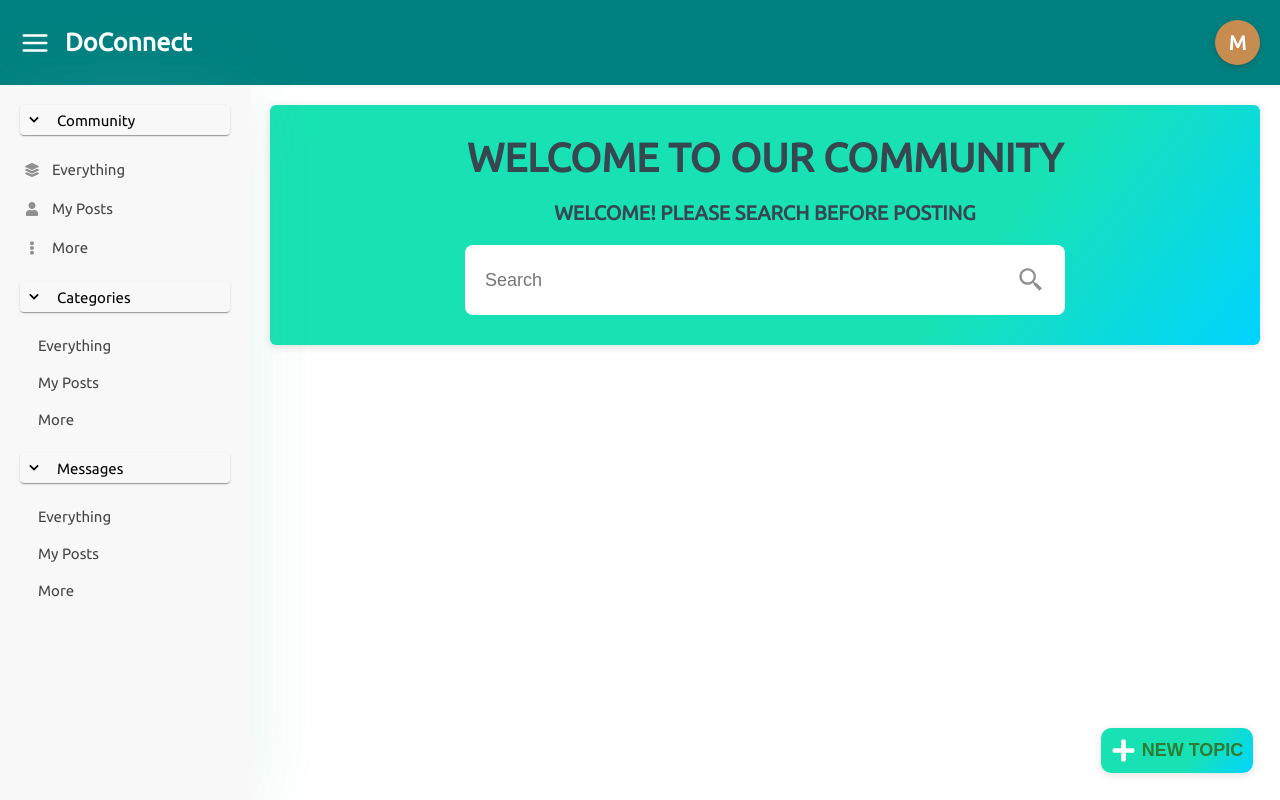
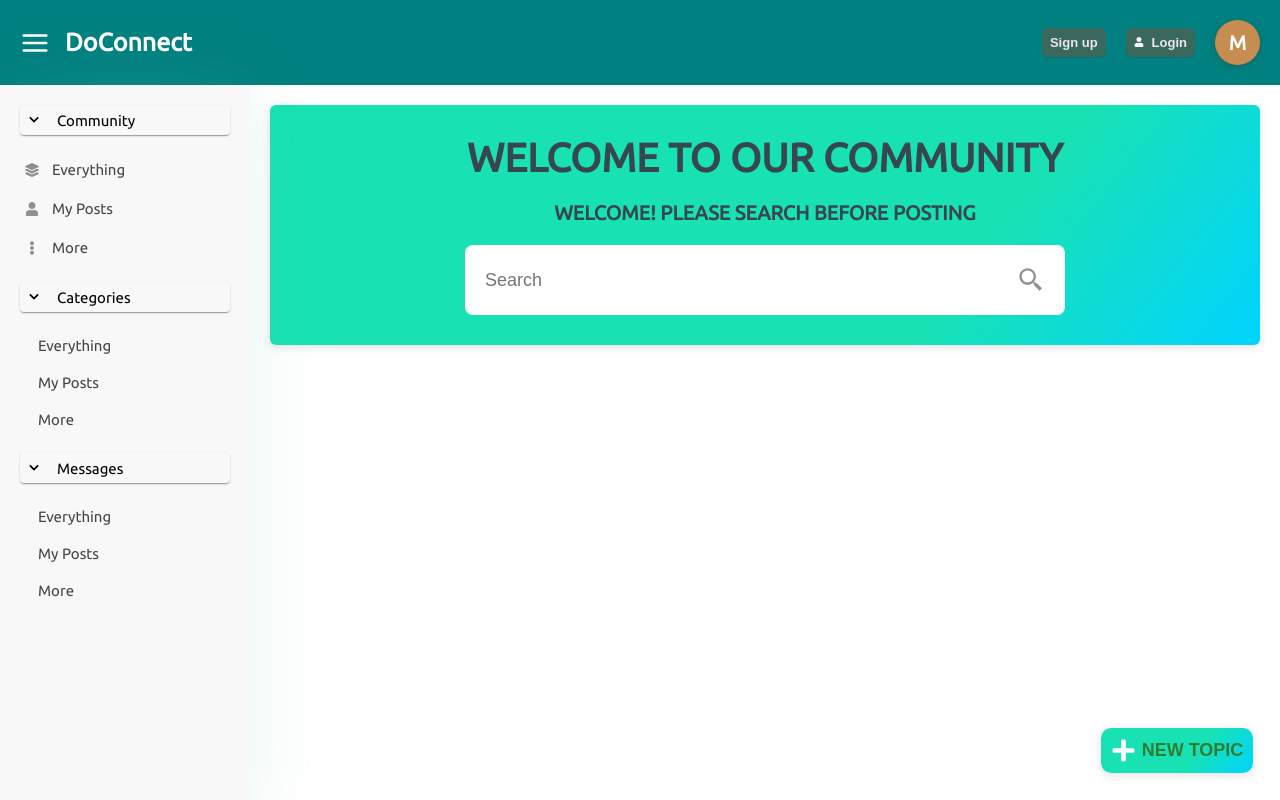
Before and after one commit to mhdZhHan/do-connect, a Next.js app in the folder client/: page / in a window 1280 px wide. Shown: the top 800 px of the page. Built offline with nearby package versions, Linux system fonts and the light colour scheme.

Commit message:
Start dev auth form

```diff
--- a/client/app/layout.js
+++ b/client/app/layout.js
@@ -1,10 +1,11 @@
 "use client"
 import { useEffect, useState } from 'react'
 import '@/styles/global.scss'
-import { Header, Sidebar, Footer, CreateButton } from "@/components"
+import { Header, Sidebar, Footer, CreateButton, AuthForm } from "@/components"
 
 export default function RootLayout({ children }) {
 	const [isSidebarOpen, setIsSidebarOpen] = useState(false)
+	const [isAuthFormOpen, setIsAuthFormOpen] = useState(false)
 	const [windowWidth] = useState(window.innerWidth)
 
 	useEffect(() => {
@@ -18,19 +19,28 @@ export default function RootLayout({ children }) {
 	  setIsSidebarOpen(!isSidebarOpen)
 	}
 
+	const toggleAuthForm = () => {
+		setIsAuthFormOpen(!isAuthFormOpen)
+	}
+
 	return (
 		<html lang="en">
 			<body className='layout light'>
 				<div className="layout__container">
-					<Header isSidebarOpen={isSidebarOpen} toggleSidebar={toggleSidebar} />
+					<Header
+						isSidebarOpen={isSidebarOpen}
+						toggleSidebar={toggleSidebar}
+						toggleAuthForm={toggleAuthForm}
+					/>
 					<Sidebar isSidebarOpen={isSidebarOpen} />
 					<main className={`layout__main ${isSidebarOpen ? `layout__wrapper` :``}`}>{ children }</main>
 				</div>
-				{!isSidebarOpen && <div
+				{!isSidebarOpen || isAuthFormOpen && <div
 					className="layout__sidebar-overlay"
 					onClick={() => setIsSidebarOpen(true)}
 					>
 				</div>}
+				{isAuthFormOpen && <AuthForm toggleAuthForm={toggleAuthForm} />}
 				<Footer />
 				<CreateButton />
 			</body>
--- a/client/components/Header.js
+++ b/client/components/Header.js
@@ -1,8 +1,9 @@
 "use client"
 import Link from "next/link"
 import { FiMenu } from 'react-icons/fi'
+import { FaUser } from 'react-icons/fa'
 
-const Header = ({ toggleSidebar, isSidebarOpen }) => {
+const Header = ({ toggleSidebar, isSidebarOpen, toggleAuthForm }) => {
     return (
         <header className="layout__header">
             <div className={`header-container ${isSidebarOpen ? `layout__wrapper` :``}`}>
@@ -25,6 +26,22 @@ const Header = ({ toggleSidebar, isSidebarOpen }) => {
                         <FiMenu size={30} style={{ cursor: 'pointer' }} />
                     </div>
 
+                    <div className="header-container__buttons">
+                        <button
+                            className="header-container__buttons__sign-up"
+                            onClick={toggleAuthForm}
+                        >
+                            <span className="text">Sign up</span>
+                        </button>
+                        <button
+                            className="header-container__buttons__login"
+                            onClick={toggleAuthForm}
+                        >
+                            <span className="icon"><FaUser size={10} color="#fff" /></span>
+                            <span className="text">Login</span>
+                        </button>
+                    </div>
+
                     <div className="profile">
                         <span>M</span>
                     </div>
--- /dev/null
+++ b/client/components/forms/AuthForm.js
@@ -0,0 +1,32 @@
+"use client"
+import { useState } from "react"
+import styles from '@/styles/components/auth.module.scss'
+
+const AuthForm = ({ toggleAuthForm }) => {
+    const [isSignup, setIsSignup] = useState(false)
+
+    return (
+        <div className={styles.authFormModel}>
+            <div className={styles.authFormModel__container}>
+                <form action="">
+                    <div class={styles.authFormModel__formGroup}>
+                        <label for="id_for_username">Username</label>
+                        <input type="text" id="id_for_username" />
+                    </div>
+
+                    <div class={styles.authFormModel__formGroup}>
+                        <label for="id_for_password">Password</label>
+                        <input type="password" id="id_for_password"/>
+                    </div>
+                </form>
+            </div>
+
+            <div
+                className={styles.authFormModel__overlay}
+                onClick={toggleAuthForm}
+            ></div>
+        </div>
+    )
+}
+
+export default AuthForm
--- a/client/components/index.js
+++ b/client/components/index.js
@@ -3,8 +3,9 @@ import Sidebar from "./Sidebar"
 import Footer from "./Footer"
 import HomeBanner from "./HomeBanner"
 import CreateButton from "./CreateButton"
+import AuthForm from "./forms/AuthForm"
 
 export {
     Header, Sidebar, Footer,
-    HomeBanner, CreateButton
+    HomeBanner, CreateButton, AuthForm
 }
--- /dev/null
+++ b/client/styles/components/auth.module.scss
@@ -0,0 +1,80 @@
+@use '../variables' as *;
+
+.authFormModel {
+    position: fixed;
+    top: 0;
+    width: 100%;
+    height: 100%;
+    z-index: 1300;
+    overflow: auto;
+
+    display: flex;
+    align-items: center;
+    justify-content: center;
+
+    .authFormModel__container {
+        z-index: 4;
+        background: $white;
+        width: 50rem;
+        display: flex;
+        flex-direction: column;
+        padding: 3em 3em 2.5em;
+
+        form {
+            .authFormModel__formGroup {
+                position: relative;
+                line-height: 14px;
+                margin: 0 10px;
+                margin-bottom: 2rem;
+                label {
+                    color: #bbb;
+                    font-size: 11px;
+                    text-transform: uppercase;
+                    position: absolute;
+                    z-index: 2;
+                    left: 20px;
+                    top: 14px;
+                    padding: 0 2px;
+                    pointer-events: none;
+                    background: white;
+                    transition: transform 100ms ease;
+                    transform: translateY(-20px);
+                }
+                input {
+                    font-size: 13px;
+                    color: #555;
+                    outline: none;
+                    border: 1px solid #bbb;
+                    padding: 10px 20px;
+                    border-radius: 20px;
+                    position: relative;
+                }
+            }
+        }
+    }
+
+    .authFormModel__formGroup input:invalid + label{
+        transform: translateY(0);
+    }
+
+    .authFormModel__formGroup input:focus {
+        border-color: #2b96f1;
+        input + label {
+            color: #2b96f1;
+            transform: translateY(-20px);
+            display: none;
+        }
+    }
+
+    .authFormModel__overlay {
+        position: fixed;
+        width: 100%;
+        height: 100%;
+        top: 0;
+        left: 0;
+        right: 0;
+        bottom: 0;
+        background-color: rgba(0, 0, 0, 0.817);
+        z-index: 3;
+    }
+}
--- a/client/styles/global.scss
+++ b/client/styles/global.scss
@@ -213,6 +213,38 @@ body {
                 margin-right: 2rem;
             }
         }
+        .header-container__buttons {
+            display: flex;
+            align-items: center;
+            button {
+                display: flex;
+                align-items: center;
+                justify-content: center;
+
+                background-color: #3b685d;
+                box-shadow: rgba(17, 17, 26, 0.1) 0px 1px 0px;
+
+                padding: .7rem .8rem;
+                margin-right: 2rem;
+                border-radius: .6rem;
+
+                cursor: pointer;
+                transition: all .25s;
+                span {
+                    &.text {
+                        font-size: 1.3rem;
+                        font-weight: 600;
+                        color: $light_color;
+                    }
+                    &.icon {
+                        margin-right: 0.8rem;
+                    }
+                }
+                &:hover {
+                    opacity: .8;
+                }
+            }
+        }
         .profile {
             width: 4.5rem;
             height: 4.5rem;
@@ -225,11 +257,15 @@ body {
             border-radius: 50%;
             cursor: pointer;
             box-shadow: rgba(60, 64, 67, 0.3) 0px 1px 2px 0px, rgba(60, 64, 67, 0.15) 0px 2px 6px 2px;
+            transition: all .25s;
             span {
                 font-size: 2rem;
                 display: block;
                 font-weight: 700;
                 color: #fff;
+            }
+            &:hover {
+                opacity: .8;
             }
         }
     }
```
